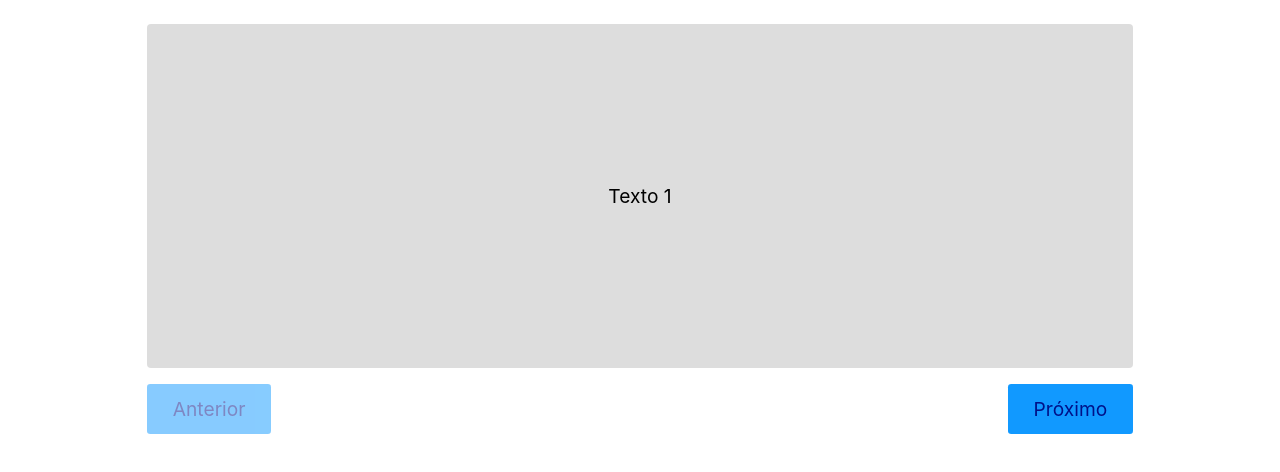
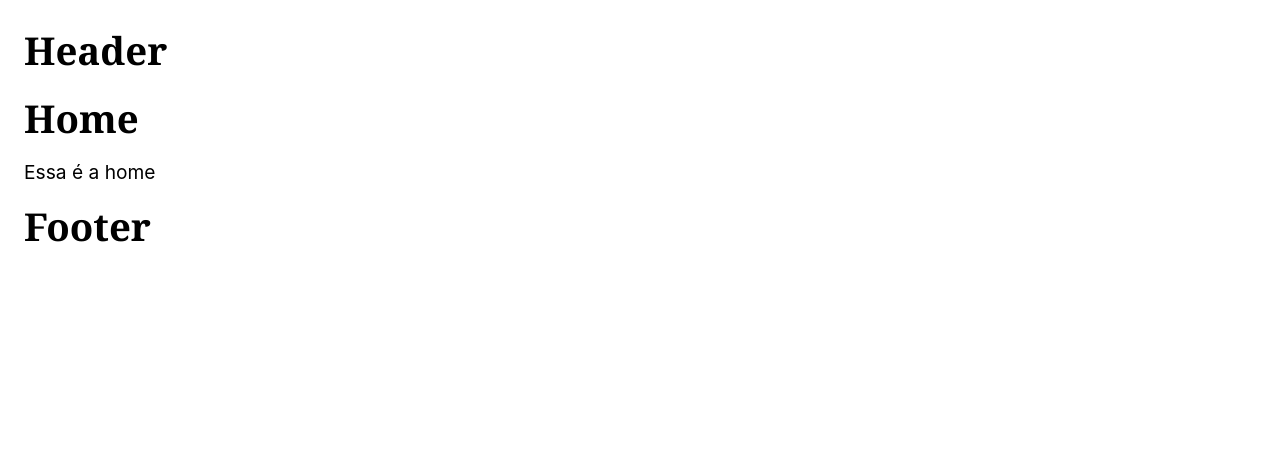
Before and after one commit to Henrique1204/React-Origamid, a React (Create React App) app in the folder appreact/: page / in a window 1280 px wide. Shown: the top 472 px of the page. Built offline with nearby package versions, Linux system fonts and the light colour scheme; the HTML template or start-up script is replaced by a standard one.

Commit message:
Adicionar exemplo inicial de router

```diff
--- a/appreact/package.json
+++ b/appreact/package.json
@@ -6,8 +6,10 @@
     "@testing-library/jest-dom": "^5.11.4",
     "@testing-library/react": "^11.1.0",
     "@testing-library/user-event": "^12.1.10",
+    "history": "^5.0.0",
     "react": "^17.0.1",
     "react-dom": "^17.0.1",
+    "react-router-dom": "^6.0.0-beta.0",
     "react-scripts": "4.0.0",
     "web-vitals": "^0.2.4"
   },
--- a/appreact/src/App.js
+++ b/appreact/src/App.js
@@ -1,30 +1,23 @@
 import React from 'react';
-import Slide from './Slide';
+import {BrowserRouter, Routes, Route} from "react-router-dom";
+import Header from "./Header.js";
+import Home from "./Home.js";
+import Sobre from "./Sobre.js";
+import Footer from "./Footer.js";
 
 const App = () => {
-  const slides = [
-    {
-      id: "slide1",
-      texto: "Texto 1"
-    },
-    {
-      id: "slide2",
-      texto: "Texto 2"
-    },
-    {
-      id: "slide3",
-      texto: "Texto 3"
-    },
-    {
-      id: "slide4",
-      texto: "Texto 4"
-    }
-  ]
+  return (
+    <BrowserRouter>
+      <Header />
 
-  return (
-    <div>
-      <Slide slides={slides} />
-    </div>
+      <Routes>
+        <Route path="/" element={<Home />} />
+        <Route path="sobre" element={<Sobre />} />
+        <Route path="*" element={<h1>404</h1>} />
+      </Routes>
+
+      <Footer />
+    </BrowserRouter>
   );
 };
 
--- /dev/null
+++ b/appreact/src/Footer.js
@@ -0,0 +1,11 @@
+import React from 'react';
+
+const Footer = () => {
+    return (
+        <footer>
+            <h1>Footer</h1>
+        </footer>
+    );
+};
+
+export default Footer;
--- /dev/null
+++ b/appreact/src/Header.js
@@ -0,0 +1,11 @@
+import React from 'react';
+
+const Header = () => {
+    return (
+        <header>
+            <h1>Header</h1>
+        </header>
+    );
+};
+
+export default Header;
--- /dev/null
+++ b/appreact/src/Home.js
@@ -0,0 +1,12 @@
+import React from 'react';
+
+const Home = () => {
+    return (
+        <div>
+            <h1>Home</h1>
+            <p>Essa é a home</p>
+        </div>
+    );
+};
+
+export default Home;
--- a/appreact/src/Slide.js
+++ /dev/null
@@ -1,37 +0,0 @@
-import React from 'react';
-import estilos from "./Slide.module.css";
-
-const Slide = ({slides}) => {
-    const [ativo, setAtivo] = React.useState(0);
-    const [posicao, setPosicao] = React.useState(0);
-    const conteudoRef = React.useRef();
-
-    React.useEffect(() => {
-        const {width} = conteudoRef.current.getBoundingClientRect();
-        setPosicao(-(width * ativo));
-    }, [ativo]);
-
-    function slidePrev() {
-        setAtivo(ativo - 1);
-    }
-
-    function slideNext() {
-        setAtivo(ativo + 1);
-    }
-
-    return (
-        <section className={estilos.container}>
-            <div ref={conteudoRef} className={estilos.conteudo} style={{transform: `translateX(${posicao}px)`}}>
-                {slides.map(({id, texto}) => (
-                    <div key={id} className={estilos.item}>{texto}</div>
-                ))}
-            </div>
-            <nav className={estilos.nav}>
-                <button onClick={slidePrev} disabled={ativo <= 0} >Anterior</button>
-                <button onClick={slideNext} disabled={ativo >= (slides.length - 1)} >Próximo</button>
-            </nav>
-        </section>
-    );
-};
-
-export default Slide;
--- a/appreact/src/Slide.module.css
+++ /dev/null
@@ -1,30 +0,0 @@
-.container {
-    overflow: hidden;
-}
-
-.conteudo {
-    display: flex;
-    transition: transform 0.3s ease;
-}
-
-.item {
-    width: 80%;
-    padding: 10rem 0;
-    border-radius: 4px;
-    margin: 0 10%;
-    text-align: center;
-    background-color: #DDD;
-    flex-shrink: 0;
-}
-
-.nav {
-    width: 80%;
-    margin: 1rem auto;
-    display: flex;
-    justify-content: space-between;
-    align-items: center;
-}
-
-.nav button:disabled {
-    cursor: not-allowed;
-}
--- /dev/null
+++ b/appreact/src/Sobre.js
@@ -0,0 +1,12 @@
+import React from 'react';
+
+const Sobre = () => {
+    return (
+        <div>
+            <h1>Sobre</h1>
+            <p>Essa é a sobre</p>
+        </div>
+    );
+};
+
+export default Sobre;
```
Also changed, not shown: 1 other file (tests, documents, lock files or other folders).
